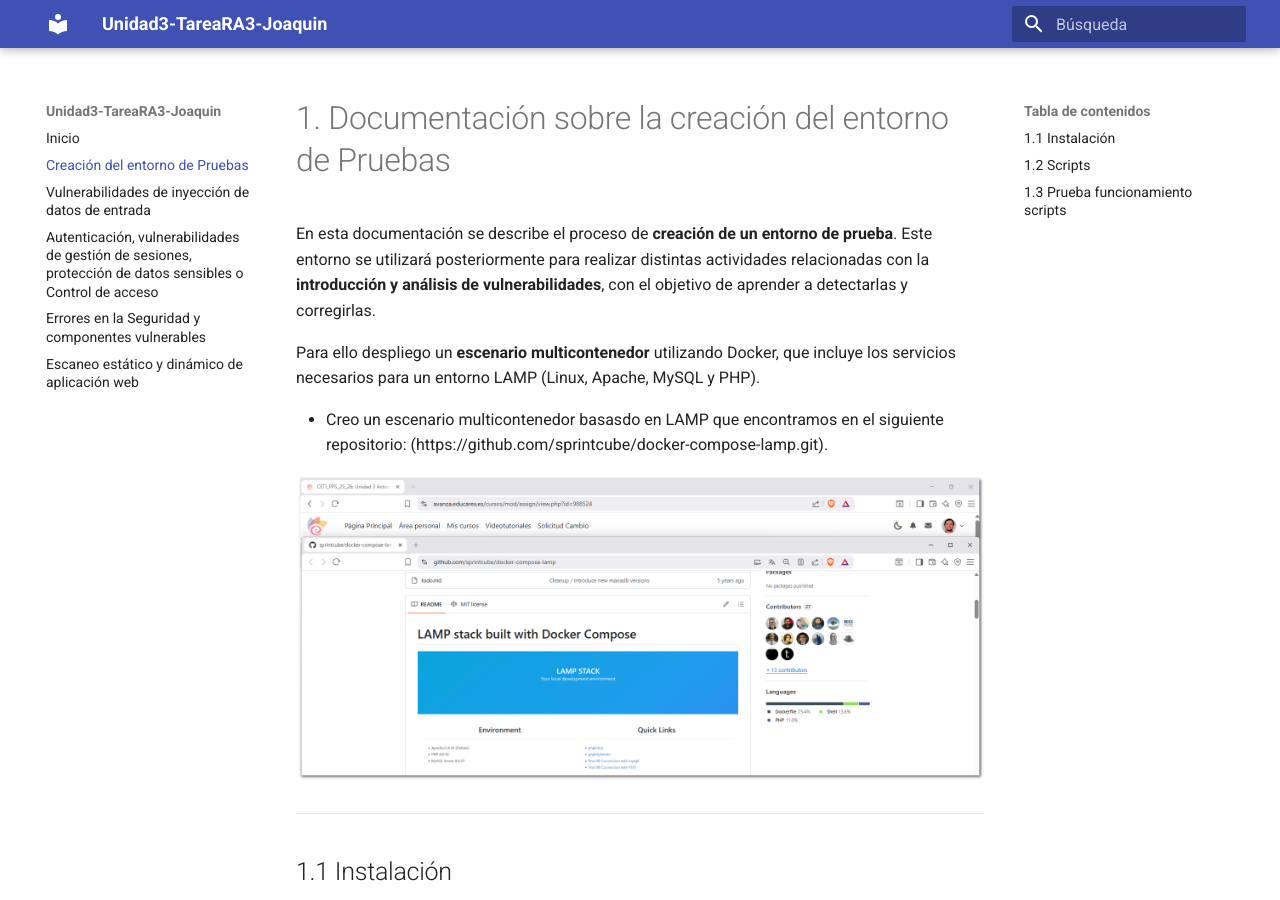
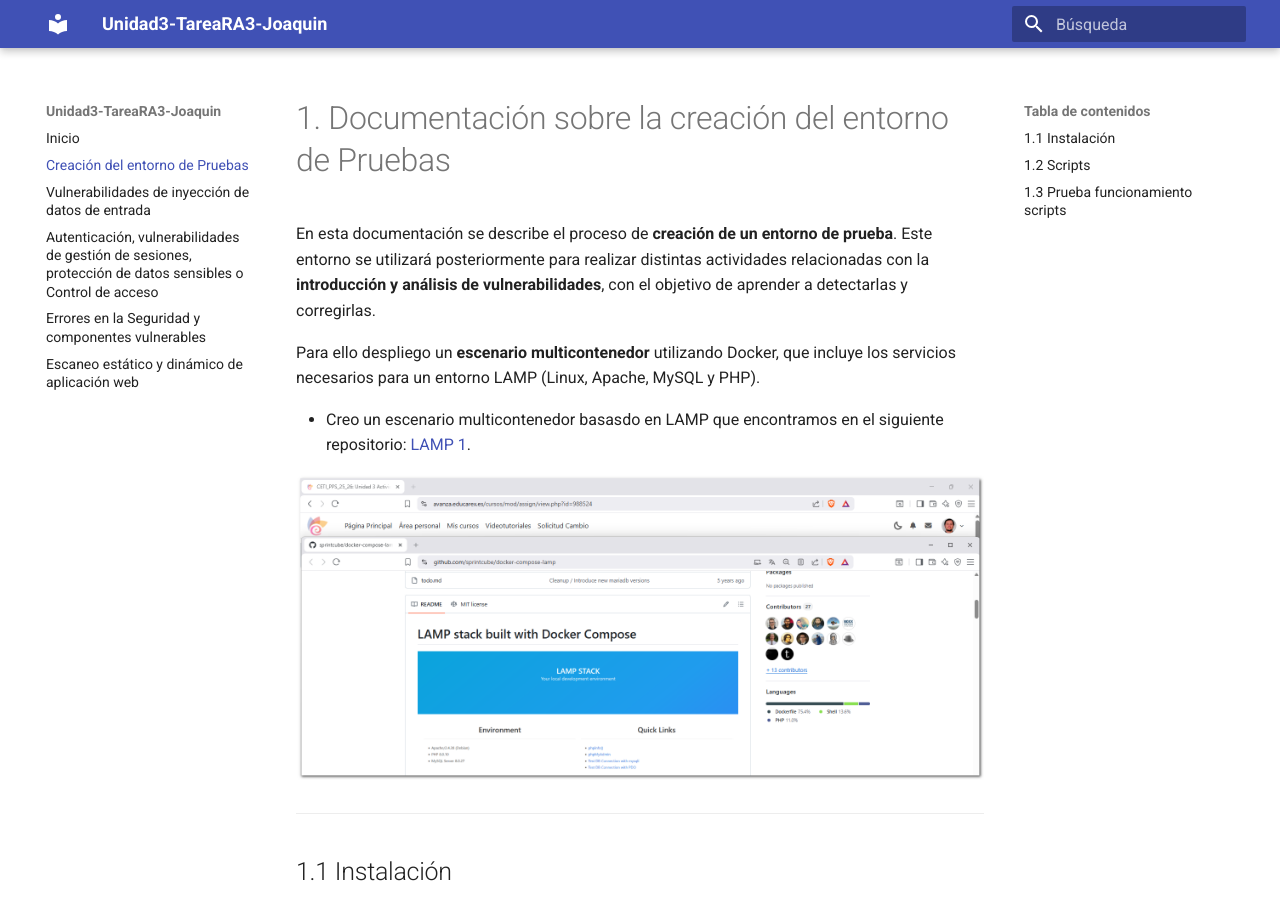
Before and after one commit to JBLeopard/Unidad3-TareaRA3-Joaquin, an MkDocs documentation site: the page built from docs/CreacionEntornoPrueba.md, in a window 1280 px wide and 900 px high. Built offline with MkDocs 1.6.1 and Material for MkDocs 9.7.7, drawn with Linux system fonts in a browser that asks for light colours.

Commit message:
Update CreacionEntornoPrueba.md

```diff
--- a/docs/CreacionEntornoPrueba.md
+++ b/docs/CreacionEntornoPrueba.md
@@ -4,7 +4,7 @@ En esta documentación se describe el proceso de **creación de un entorno de pr
 
 Para ello despliego un **escenario multicontenedor** utilizando Docker, que incluye los servicios necesarios para un entorno LAMP (Linux, Apache, MySQL y PHP).
 
--  Creo un escenario multicontenedor basasdo en LAMP que encontramos en el siguiente repositorio: (https://github.com/sprintcube/docker-compose-lamp.git).
+-  Creo un escenario multicontenedor basasdo en LAMP que encontramos en el siguiente repositorio: [LAMP 1](https://github.com/sprintcube/docker-compose-lamp.git).
 
 ![LAMP 1](./images/apartado_uno/lamp1.png)
 
```
